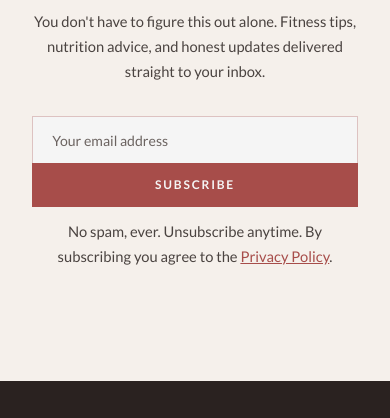
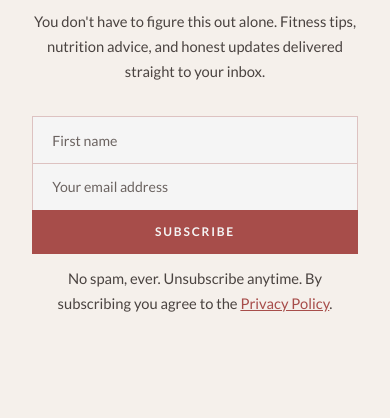
Before and after one commit to alexandrasommfit/alexandrasomm-website, a plain HTML site: page about.html in a window 390 px wide. Shown: the part 1275-1693 px from the top of the page. Drawn offline with Linux system fonts and the light colour scheme.

Commit message:
Require a first name on newsletter signup (#6)
Mailchimp rejects signups that omit FNAME. Collect it on every newsletter form and show Mailchimp errors without the numeric prefix.

Co-authored-by: Cursor Agent <cursoragent@cursor.com>
Co-authored-by: alexandrasommfit <alexandrasommfit@users.noreply.github.com>

```diff
--- a/about.html
+++ b/about.html
@@ -98,6 +98,8 @@ j=d.createElement(s),dl=l!='dataLayer'?'&l='+l:'';j.async=true;j.src=
     <h2>Join the Community</h2>
     <p>You don't have to figure this out alone. Fitness tips, nutrition advice, and honest updates delivered straight to your inbox.</p>
     <form action="https://alexandrasomm.us20.list-manage.com/subscribe/post?u=134a16bac8bfe41e668607d91&id=80ffeaa1d6&f_id=000221eef0" method="post" target="_blank" class="newsletter-form">
+      <label class="sr-only" for="newsletter-fname">First name</label>
+      <input type="text" id="newsletter-fname" name="FNAME" autocomplete="given-name" placeholder="First name" required>
       <label class="sr-only" for="newsletter-email">Email address for the newsletter</label>
       <input type="email" id="newsletter-email" name="EMAIL" autocomplete="email" placeholder="Your email address" required>
       <div style="position:absolute;left:-5000px;" aria-hidden="true">
--- a/site.js
+++ b/site.js
@@ -240,6 +240,33 @@
     });
   }
 
+  /* Mailchimp prefixes field errors with "0 - " or "1 - ". Show the sentence
+     after that prefix. Already-subscribed stays a short friendly line and
+     never repeats the address Mailchimp echoes back. Nothing here is sent
+     to dataLayer. */
+  function newsletterErrorMessage(resp) {
+    var raw = resp && resp.msg != null ? String(resp.msg) : '';
+    if (/already subscribed/i.test(raw)) {
+      return "You're already on the list. You're all set.";
+    }
+    var text = raw
+      .replace(/<[^>]*>/g, ' ')
+      .replace(/&nbsp;/gi, ' ')
+      .replace(/&amp;/gi, '&')
+      .replace(/&lt;/gi, '<')
+      .replace(/&gt;/gi, '>')
+      .replace(/&quot;/gi, '"')
+      .replace(/&#0*39;|&apos;/gi, "'")
+      .replace(/\s+/g, ' ')
+      .trim()
+      .replace(/^\d+\s*-\s*/, '');
+    if (/already subscribed/i.test(text)) {
+      return "You're already on the list. You're all set.";
+    }
+    if (text) return text;
+    return "Please check your first name and email, then try again.";
+  }
+
   function bindNewsletter(form) {
     if (!form || form.getAttribute('data-asf-newsletter') === '1') return;
     if (String(form.action || '').indexOf('list-manage.com') === -1) return;
@@ -282,7 +309,7 @@
           btn.disabled = false;
           btn.textContent = label;
         }
-        status.textContent = "That email couldn't be added. If you're already on the list, you're all set.";
+        status.textContent = newsletterErrorMessage(resp);
         status.className = 'form-status show error';
       }).catch(function () {
         if (btn) {
--- a/styles.css
+++ b/styles.css
@@ -439,7 +439,7 @@
 
   .newsletter-form {
     display: flex;
-    max-width: 420px;
+    max-width: 640px;
     margin: 0 auto;
     gap: 0;
   }
@@ -1124,14 +1124,15 @@
   .newsletter-form {
     display: flex;
     gap: 0;
-    max-width: 480px;
+    max-width: 640px;
     margin: 0 auto 0.75rem;
-    flex-wrap: wrap;
+    flex-wrap: nowrap;
+    align-items: stretch;
   }
 
   .newsletter-form input {
-    flex: 1;
-    min-width: 180px;
+    flex: 1 1 0px;
+    min-width: 0;
     padding: 0.9rem 1.2rem;
     border: 1px solid rgba(167,77,74,0.3);
     border-right: none;
@@ -1148,6 +1149,7 @@
   }
 
   .newsletter-form button {
+    flex: 0 0 auto;
     padding: 0.9rem 1.8rem;
     background: var(--primary);
     color: var(--white);
@@ -1173,7 +1175,13 @@
 
   @media (max-width: 768px) {
     .newsletter-form { flex-direction: column; }
-    .newsletter-form input { border-right: 1px solid rgba(167,77,74,0.3); border-bottom: none; }
+    .newsletter-form input {
+      flex: 0 0 auto;
+      width: 100%;
+      border-right: 1px solid rgba(167,77,74,0.3);
+      border-bottom: none;
+    }
+    .newsletter-form button { width: 100%; }
   }
 
 /* ── NEWSLETTER ── */
@@ -1204,14 +1212,15 @@
   .newsletter-form {
     display: flex;
     gap: 0;
-    max-width: 480px;
+    max-width: 640px;
     margin: 0 auto 0.75rem;
-    flex-wrap: wrap;
+    flex-wrap: nowrap;
+    align-items: stretch;
   }
 
   .newsletter-form input {
-    flex: 1;
-    min-width: 180px;
+    flex: 1 1 0px;
+    min-width: 0;
     padding: 0.9rem 1.2rem;
     border: 1px solid rgba(167,77,74,0.3);
     border-right: none;
@@ -1228,6 +1237,7 @@
   }
 
   .newsletter-form button {
+    flex: 0 0 auto;
     padding: 0.9rem 1.8rem;
     background: var(--primary);
     color: var(--white);
@@ -1253,7 +1263,13 @@
 
   @media (max-width: 768px) {
     .newsletter-form { flex-direction: column; }
-    .newsletter-form input { border-right: 1px solid rgba(167,77,74,0.3); border-bottom: none; }
+    .newsletter-form input {
+      flex: 0 0 auto;
+      width: 100%;
+      border-right: 1px solid rgba(167,77,74,0.3);
+      border-bottom: none;
+    }
+    .newsletter-form button { width: 100%; }
   }
 
 
```
Also changed, not shown: contact.html (+3 -1 lines), faq.html (+3 -1 lines), index.html (+2 -0 lines), privacy.html (+1 -1 lines).
